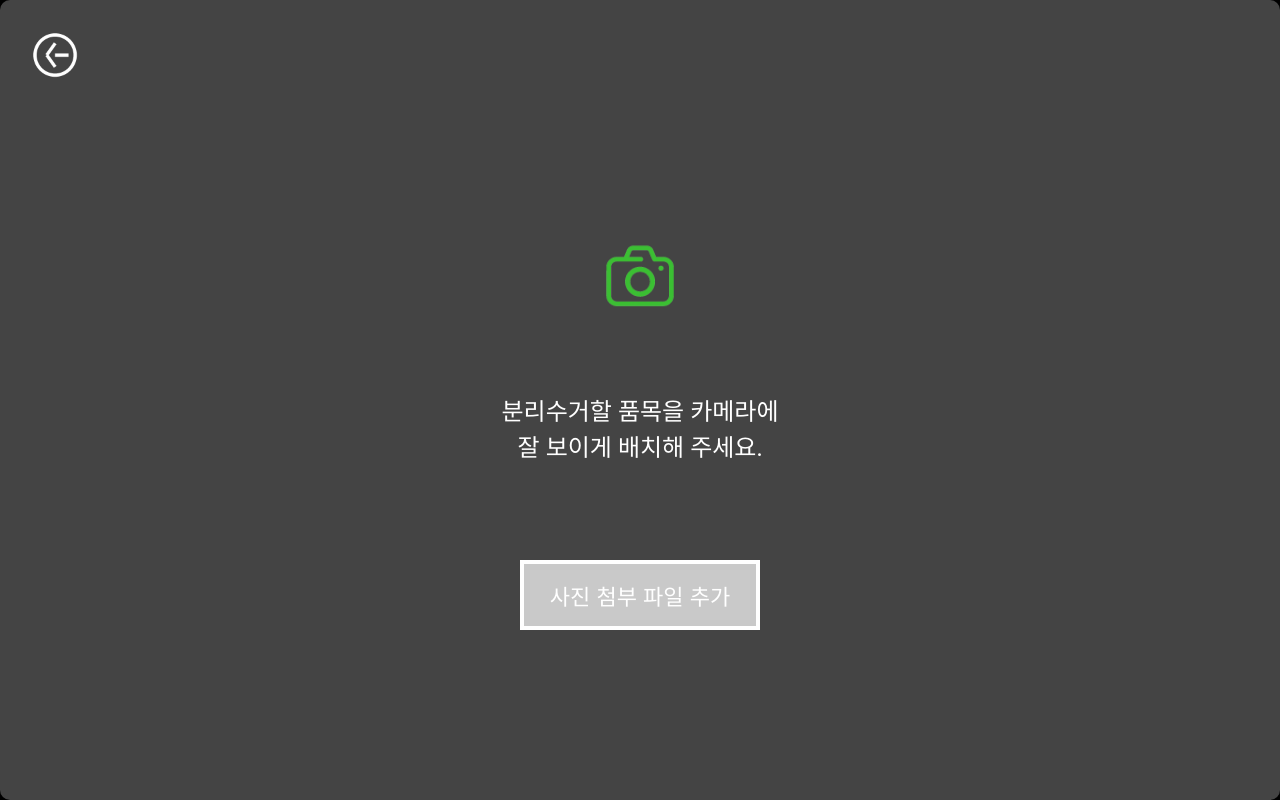
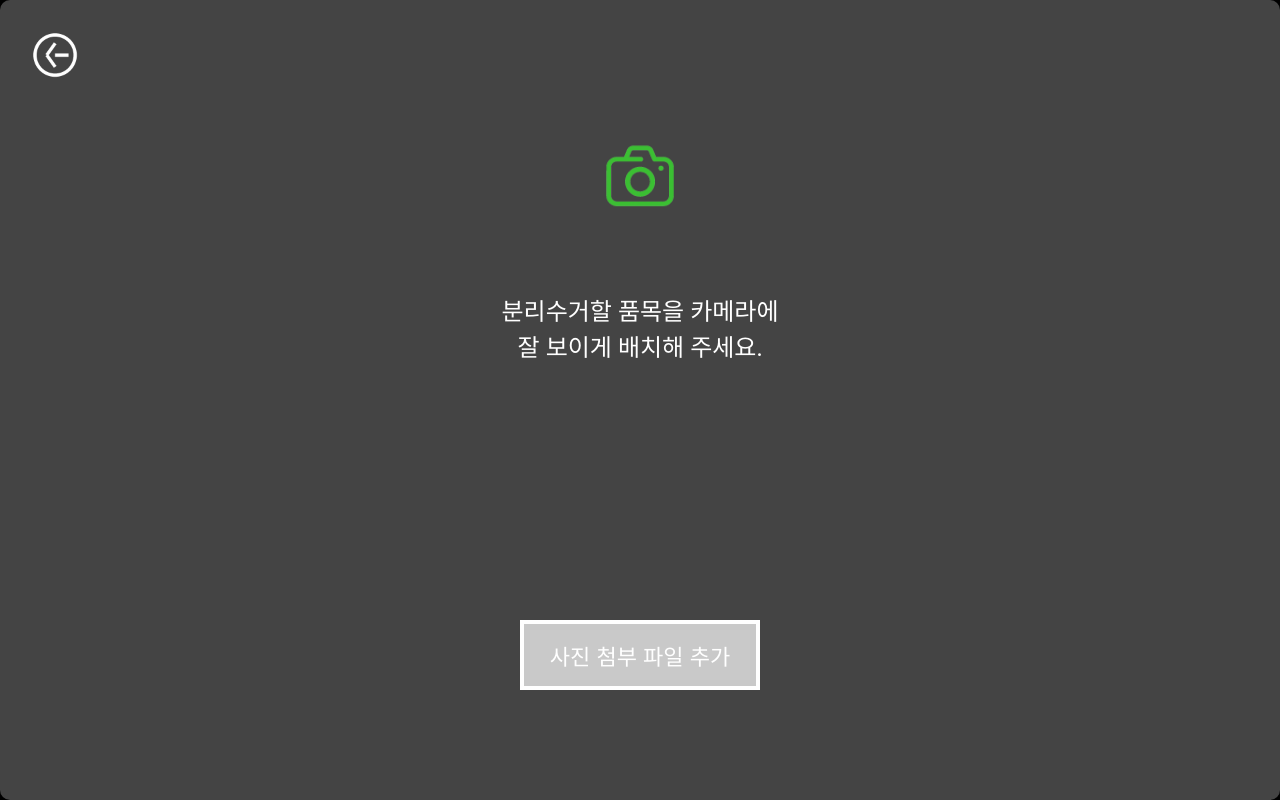
Before and after one commit to recycling-project/frontend, a Next.js app: page /first_screen in a window 1280 px wide. Built offline with nearby package versions, Linux system fonts and the light colour scheme; no server answers.

Commit message:
기타 기능(돌아가기버튼 오류) 수정했습니다.

```diff
--- a/app/first_screen/page.tsx
+++ b/app/first_screen/page.tsx
@@ -62,7 +62,7 @@ export default function FirstScreen() {
                 잘 보이게 배치해 주세요.
               </p>
             </div>
-
+</div>
             <div className="bottom-button-area">
               <button
                 className="first-btn"
@@ -70,7 +70,7 @@ export default function FirstScreen() {
               >
                 사진 첨부 파일 추가
               </button>
-            </div>
+
           </div>
 
         </div>
--- a/app/globals.css
+++ b/app/globals.css
@@ -154,7 +154,7 @@ html, body {
 
   cursor: pointer;
 
-  transform: translateY(-30px);
+  transform: translateY(-150px);
 }
 
 /* Latge_waste*/
@@ -606,7 +606,7 @@ html, body {
 
 /* 아이콘 위치 */
 .recyleset {
-  margin-top: 200px;
+  margin-top:100px;
 }
 
 
--- a/app/menu/page.tsx
+++ b/app/menu/page.tsx
@@ -12,7 +12,7 @@ export default function MenuPage() {
           src="/back_icon.png"
           alt="뒤로가기"
           className="back-btn"
-          onClick={() => router.back()}
+          onClick={() => router.push("/")}
         />
 
         <div className="button-zone">
--- a/app/question/page.tsx
+++ b/app/question/page.tsx
@@ -48,7 +48,7 @@ export default function TestKeyboard() {
       <img
         src="/back_icon.png"
         alt="뒤로가기"
-        onClick={() => router.back()}
+        onClick={() => router.push("/main")}
         style={{
           position: "absolute",
           top: 20,
```
